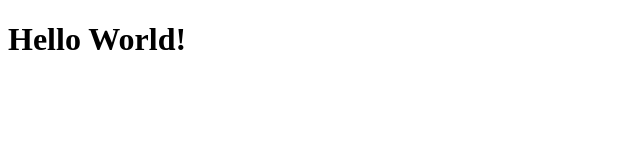
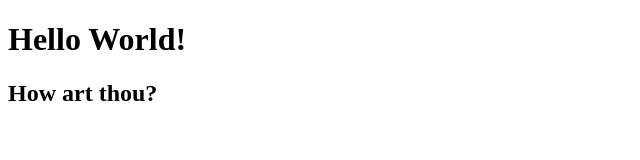
Before and after one commit to ajangMmoses/project, a plain HTML site: page index.html in a window 1280 px wide. Shown: the whole page, without its empty margins (0-640 px from the left). Drawn offline with Linux system fonts and the light colour scheme.

Commit message:
Second commit

```diff
--- a/index.html
+++ b/index.html
@@ -8,5 +8,6 @@
   </head>
   <body>
     <h1>Hello World!</h1>
+    <h2>How art thou?</h2>
   </body>
 </html>
```
